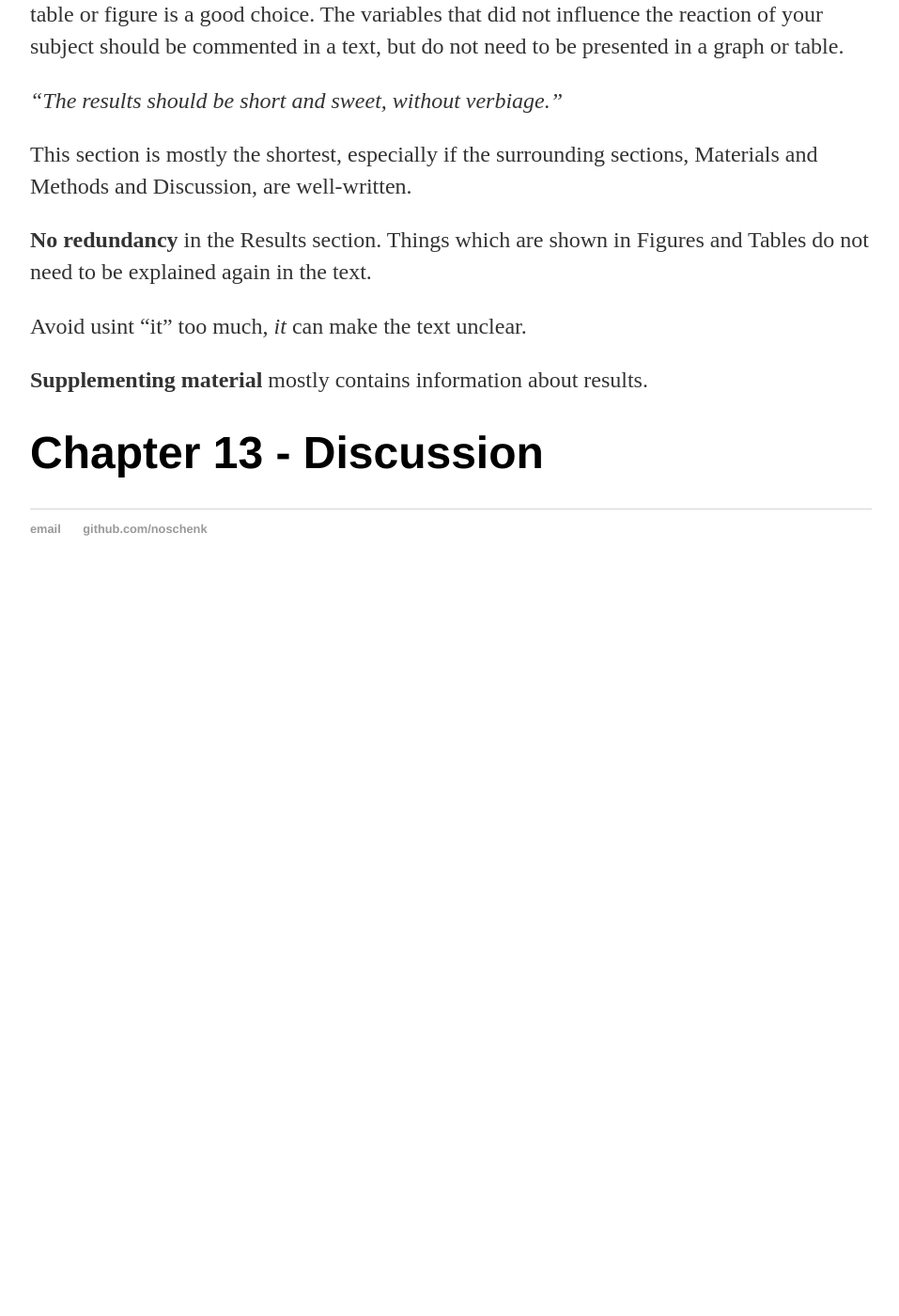
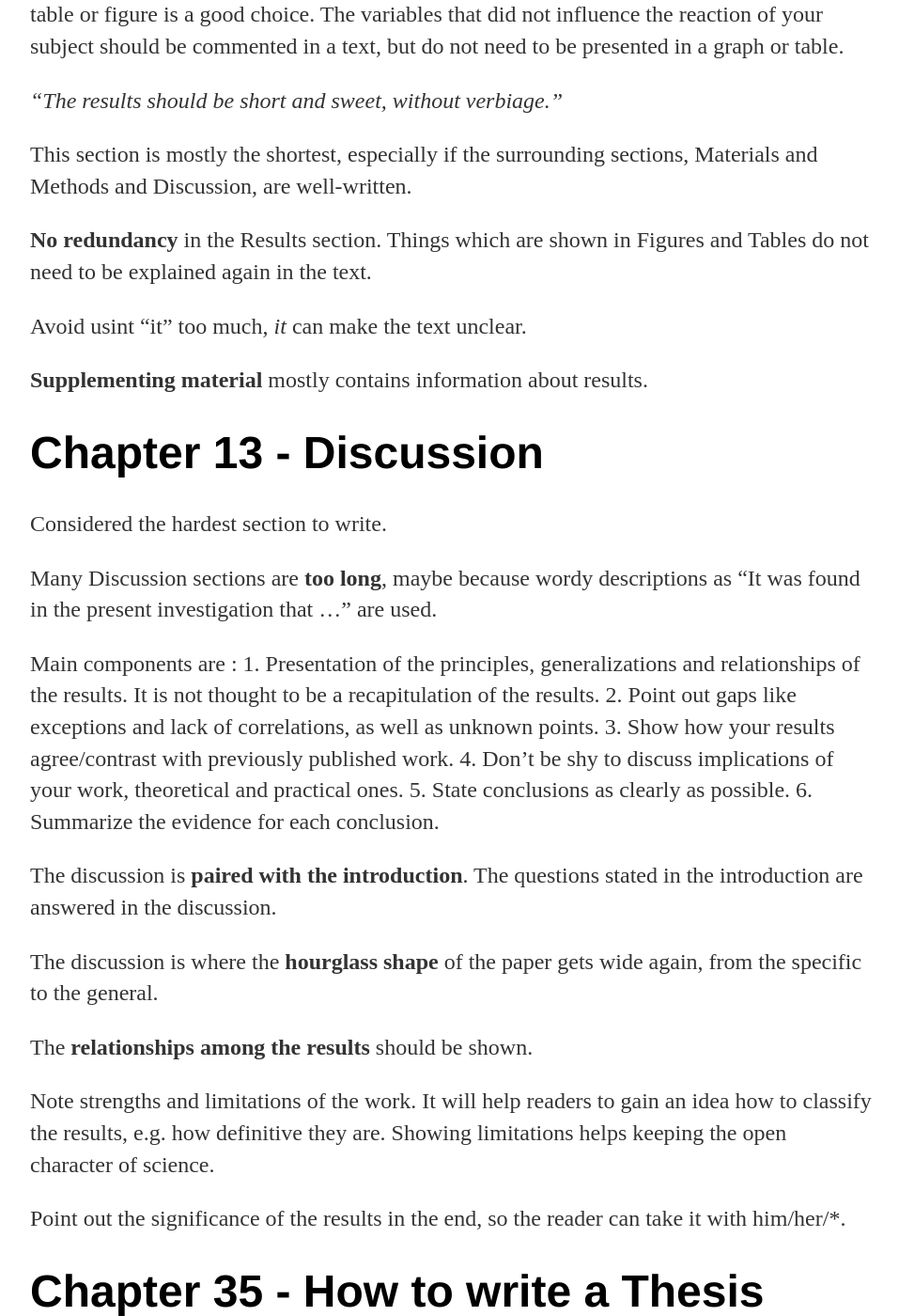
Before and after one commit to noschenk/noschenk.github.io, a Jekyll site: the page built from _posts/2018-12-07-how-to-write-and-publish-a-scientific-paper.md, in a window 1280 px wide and 1400 px high, scrolled down 6505 px. Shown: the whole window at 94% size, without its empty margins (160-1117 px from the left). Built offline with Jekyll 4.4.1, drawn with Linux system fonts in a browser that asks for light colours; before the commit the page ends 7135 px from its top, so only the background shows below that; some of the changed text lies outside the part shown.

Commit message:
more chapters

```diff
--- a/_posts/2018-12-07-how-to-write-and-publish-a-scientific-paper.md
+++ b/_posts/2018-12-07-how-to-write-and-publish-a-scientific-paper.md
@@ -126,3 +126,27 @@ Avoid usint "it" too much, *it* can make the text unclear.
 **Supplementing material** mostly contains information about results.
 
 # Chapter 13 - Discussion
+Considered the hardest section to write.
+
+Many Discussion sections are **too long**, maybe because wordy descriptions as "It was found in the present investigation that ..." are used.
+
+Main components are : 1. Presentation of the principles, generalizations and relationships of the results. It is not thought to be a recapitulation of the results. 2. Point out gaps like exceptions and lack of correlations, as well as unknown points. 3. Show how your results agree/contrast with previously published work. 4. Don't be shy to discuss implications of your work, theoretical and practical ones. 5. State conclusions as clearly as possible. 6. Summarize the evidence for each conclusion.
+
+The discussion is **paired with the introduction**. The questions stated in the introduction are answered in the discussion.
+
+The discussion is where the **hourglass shape** of the paper gets wide again, from the specific to the general.
+
+The **relationships among the results** should be shown.
+
+Note strengths and limitations of the work. It will help readers to gain an idea how to classify the results, e.g. how definitive they are. Showing limitations helps keeping the open character of science.
+
+Point out the significance of the results in the end, so the reader can take it with him/her/\*.
+
+# Chapter 35 - How to write a Thesis
+There are no general rules. The content and style depends on the institution mostly. Define with your supervisors what should be part of the thesis.
+
+Read other theses written by previous students of the same institution and search for common style.
+
+The introduction is very important, show that you know the field, maybe even include some science history, e.g. the development of a given field. Profit from the introduction yourself by learning a lot.
+
+Start early with wrapping up methods and keeping track of your ideas, e.g. in a file where you can constantly add notes.
```
